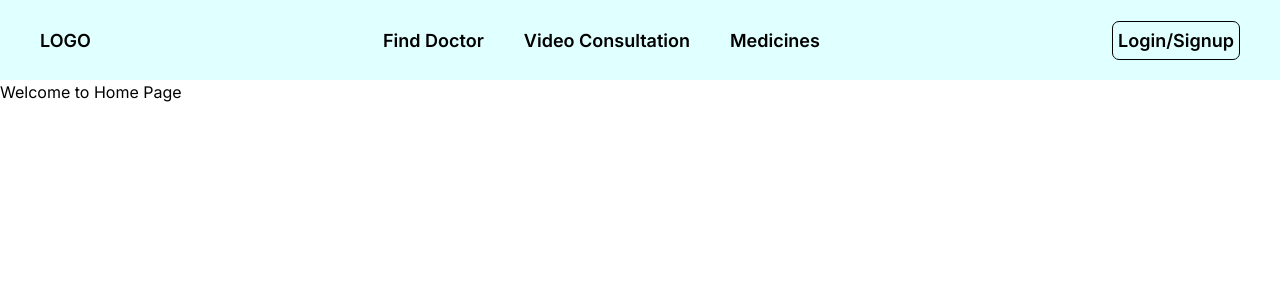
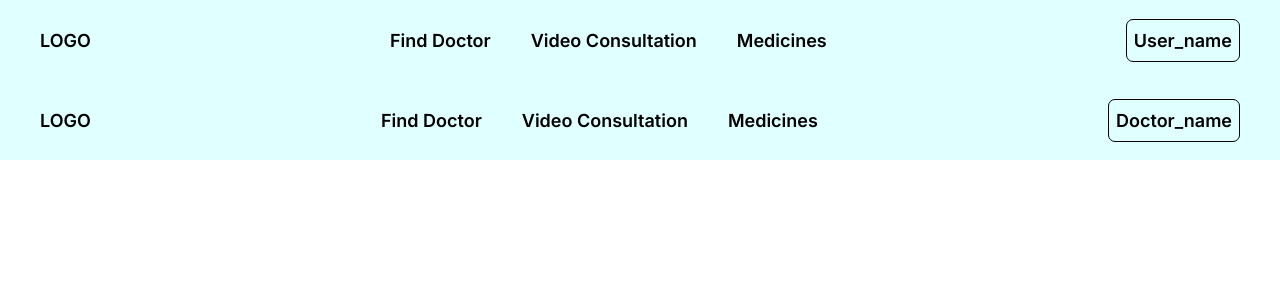
Before and after one commit to Jigyansh2468/MediConnect, a Next.js app: page / in a window 1280 px wide. Shown: the top 300 px of the page. Built offline with nearby package versions, Linux system fonts and the light colour scheme.

Commit message:
dashboards

```diff
--- /dev/null
+++ b/Components/DoctorDashboard.css
@@ -0,0 +1,8 @@
+.list {
+    list-style-type: none;
+    padding: 8px;
+    margin: 10px;
+  }
+  .list:hover {
+    background-color: #efefef;
+  }
--- /dev/null
+++ b/Components/DoctorDashboard.js
@@ -0,0 +1,65 @@
+"use client";
+import React, { useState } from "react";
+import Link from "next/link";
+import "./PatientDashboard.css";
+const DoctorDashboard = (props) => {
+  const [isDropdownOpen, setDropdownOpen] = useState(false);
+
+  const toggleDropdown = () => {
+    setDropdownOpen(!isDropdownOpen);
+  };
+  const logout = () => {
+    axios.post("");
+  };
+  return (
+    <>
+      <div id="navbar">
+        <h2 className="">
+          <Link href="/">LOGO</Link>
+        </h2>
+        <div className="gap-10 flex items-center px-40 text-center">
+          <Link href="/FindDoctor">Find Doctor</Link>
+          <Link href="/VideoConsultation">Video Consultation</Link>
+          <Link href="/Medicines">Medicines</Link>
+        </div>
+        <div
+          className="relative inline-block"
+          onMouseLeave={() => {
+            setDropdownOpen(false);
+          }}
+        >
+          <button className="btn" onMouseEnter={toggleDropdown}>
+            Doctor_name
+          </button>
+          {isDropdownOpen && (
+            <div
+              className="absolute right-0 mt-2 w-48 bg-white border rounded-md shadow-lg"
+              style={{ zIndex: 1 }}
+            >
+              <li href="" className="list">
+                <button>View Profile</button>
+              </li>
+              <li href="" className="list">
+                <button>Medical Records</button>
+              </li>
+              <li href="" className="list">
+                <button>My Cart</button>
+              </li>
+              <li href="" className="list">
+                <button>Order History</button>
+              </li>
+              <li href="" className="list">
+                <button>Settings</button>
+              </li>
+              <li href="" className="list">
+                <button onClick={logout}>Logout</button>
+              </li>
+            </div>
+          )}
+        </div>
+      </div>
+    </>
+  );
+};
+
+export default DoctorDashboard;
--- a/Components/Navbar.css
+++ b/Components/Navbar.css
@@ -12,5 +12,5 @@
 .btn {
   border-radius: 7px;
   border: 1px solid black;
-  padding: 5px;
+  padding: 7px;
 }
--- /dev/null
+++ b/Components/PatientDashboard.css
@@ -0,0 +1,8 @@
+.list {
+  list-style-type: none;
+  padding: 8px;
+  margin: 10px;
+}
+.list:hover {
+  background-color: #efefef;
+}
--- /dev/null
+++ b/Components/PatientDashboard.js
@@ -0,0 +1,68 @@
+"use client";
+import React, { useState } from "react";
+import Link from "next/link";
+import "./PatientDashboard.css";
+const PatientDashboard = (props) => {
+  const [isDropdownOpen, setDropdownOpen] = useState(false);
+
+  const toggleDropdown = () => {
+    setDropdownOpen(!isDropdownOpen);
+  };
+  const logout = () => {
+    axios.post("");
+  };
+  return (
+    <>
+      <div id="navbar">
+        <h2 className="">
+          <Link href="/">LOGO</Link>
+        </h2>
+        <div className="gap-10 flex items-center px-40 text-center">
+          <Link href="/FindDoctor">Find Doctor</Link>
+          <Link href="/VideoConsultation">Video Consultation</Link>
+          <Link href="/Medicines">Medicines</Link>
+        </div>
+        <div
+          className="relative inline-block"
+          onMouseLeave={() => {
+            setDropdownOpen(false);
+          }}
+        >
+          <button className="btn" onMouseEnter={toggleDropdown}>
+            User_name
+          </button>
+          {isDropdownOpen && (
+            <div
+              className="absolute right-0 mt-2 w-48 bg-white border rounded-md shadow-lg"
+              style={{ zIndex: 1 }}
+            >
+              <li href="" className="list">
+                <button>View Profile</button>
+              </li>
+              <li href="" className="list">
+                <button>Medical Records</button>
+              </li>
+              <li href="" className="list">
+                <button>My Cart</button>
+              </li>
+              <li href="" className="list">
+                <button>Order History</button>
+              </li>
+              <li href="" className="list">
+                <button>Settings</button>
+              </li>
+              <li href="" className="list">
+                <button onClick={logout}>Logout</button>
+              </li>
+            </div>
+          )}
+        </div>
+      </div>
+    </>
+  );
+};
+
+export default PatientDashboard;
+
+// Medical History
+// remove med rec
--- a/app/layout.js
+++ b/app/layout.js
@@ -13,10 +13,7 @@ export default function RootLayout({ children }) {
   return (
     <>
       <html lang="en">
-        <body className={inter.className}>
-          <Navbar />
-          {children}
-        </body>
+        <body className={inter.className}>{children}</body>
       </html>
     </>
   );
--- a/app/page.js
+++ b/app/page.js
@@ -1,9 +1,11 @@
 import React from "react";
-import Navbar from "../Components/Navbar";
+import PatientDashboard from "@/Components/PatientDashboard";
+import DoctorDashboard from "@/Components/DoctorDashboard";
 const page = () => {
   return (
     <>
-      <div>Welcome to Home Page</div>
+      <PatientDashboard />
+      <DoctorDashboard />
     </>
   );
 };
```
Also changed, not shown: Components/Profile.png (added).
